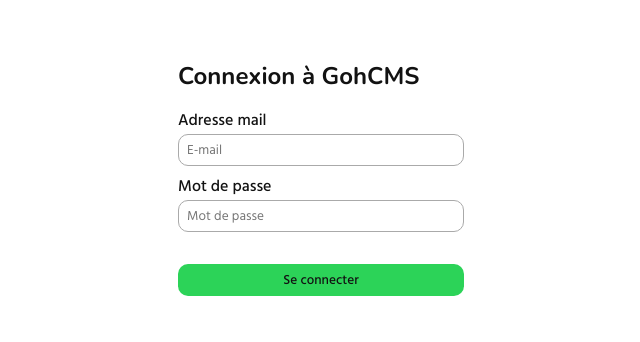
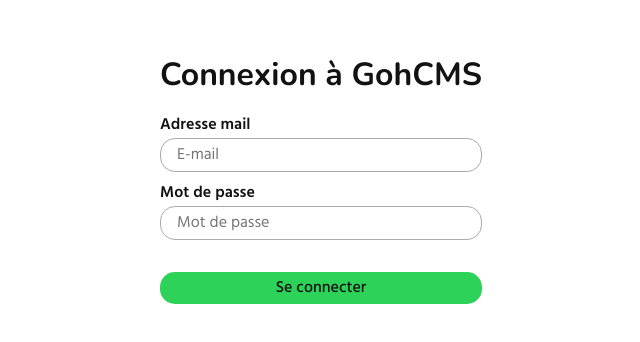
Before and after one commit to Floriansylvain/GoCMS, a Vue app in the folder web/admin-gui/: page / in a window 1280 px wide. Shown: the part 222-564 px from the top of the page, without its empty margins (319-959 px from the left). Built offline with nearby package versions, Linux system fonts and the light colour scheme; a web font is replaced by a local one.

Commit message:
Added cookies managment for Auth purpose

```diff
--- a/web/admin-gui/src/assets/base.css
+++ b/web/admin-gui/src/assets/base.css
@@ -6,7 +6,11 @@
 	--semibold-weight: 600;
 	--bold-weight: 700;
 
-	--radius: 10px;
+	--radius: 15px;
+
+	--font-body: 16px;
+	--font-small: 14px;
+	--font-verysmall: 12px;
 
 	--primary: #2CD358;
 	--primary-dark: #00BA2A;
@@ -15,6 +19,7 @@
 	--secondary-dark: #BA0094;
 	--secondary-light: #E88DCA;
 	--neutral-dark: #121212;
+	--neutral-medium: #707070;
 	--neutral-light: #aaaaaa;
 }
 
@@ -24,8 +29,11 @@
 
 h1 {
 	font-family: 'Frank Ruhl Libre', serif;
+	font-size: 40px;
 }
-
+h2 { font-size: 32px; }
+h3 { font-size: 24px; }
+h4 { font-size: 18px; }
 h2, h3, h4, h5, h6 {
 	font-family: 'Nunito', sans-serif;
 }
@@ -37,32 +45,52 @@
 	color: var(--neutral-dark);
 }
 
-.label-input {
+.label-input,
+.label-input-error {
 	display: flex;
 	flex-direction: column;
 }
 
-.label-input label {
-	font-weight: var(--medium-weight);
+.label-input label,
+.label-input-error label {
+	font-size: var(--font-body);
+	font-weight: var(--semibold-weight);
 }
 
-.label-input input {
-	height: 32px;
-	padding: 0 8px;
+.label-input p,
+.label-input-error p {
+	color: var(--neutral-medium);
+	font-size: var(--font-body);
+	font-weight: var(--medium-weight);
+	margin: 0;
+}
+
+.label-input input,
+.label-input-error input {
+	padding: 3px 16px;
+	font-size: var(--font-body);
 
 	border: solid 1.25px var(--neutral-light);
 	border-radius: var(--radius);
+}
+
+.label-input-error input {
+	border: solid 1.75px red;
+}
+
+.label-input-error p {
+	color: red;
 }
 
 .button-primary {
 	border-radius: var(--radius);
 	border: none;
 
-	height: 32px;
+	padding: 3px 16px;
+	font-size: var(--font-body);
+	font-weight: var(--medium-weight);
 
 	background-color: var(--primary);
-
-	font-weight: var(--medium-weight);
 
 	cursor: pointer;
 }
--- a/web/admin-gui/src/router/index.ts
+++ b/web/admin-gui/src/router/index.ts
@@ -1,7 +1,8 @@
-import { createRouter, createWebHistory } from 'vue-router'
+import { createRouter, createWebHistory, type NavigationGuard } from 'vue-router'
 import Home from '@/views/Home.vue'
 import Debug from '@/views/Debug.vue'
 import Login from '@/views/Login.vue'
+import { useAuthStore } from '@/stores/AuthStore'
 
 const router = createRouter({
 	history: createWebHistory(import.meta.env.BASE_URL),
@@ -9,7 +10,7 @@
 		{
 			path: '/',
 			name: 'login',
-      component: Login
+			component: Login,
 		},
 		{
 			path: '/debug',
@@ -24,4 +25,19 @@
 	]
 })
 
+router.beforeEach(async (to, from) => {
+	const isTokenValid = useAuthStore().isValid()
+	if (to.name === 'login') {
+		if (isTokenValid) return {
+			name: 'home'
+		}
+	} else {
+		if (!isTokenValid) {
+			return {
+				name: 'login',
+			}
+		}
+	}
+})
+
 export default router
--- a/web/admin-gui/src/stores/AuthStore.ts
+++ b/web/admin-gui/src/stores/AuthStore.ts
@@ -1,5 +1,7 @@
+import { getCookie } from "@/utils/cookies";
 import { defineStore } from "pinia";
 import { ref } from "vue";
+import { useErrorsStore } from "./ErrorsStore";
 
 export interface jwtFormat {
 	code: number,
@@ -8,8 +10,38 @@
 }
 
 export const useAuthStore = defineStore("AuthStore", () => {
-    const expire = ref("")
-    const token = ref("")
+	const expire = ref("")
+	const token = ref("")
 
-    return { expire, token }
+	function isSet(): boolean {
+		return token.value !== undefined && token.value !== ""
+	}
+
+	function isExpired(): boolean {
+		const tokenDate = new Date(expire.value)
+		const currentDate = new Date()
+
+		if (currentDate.getTime() > tokenDate.getTime()) {
+			useErrorsStore().sessionExpired = true
+			return true
+		}
+		return false
+	}
+
+	function isValid(): boolean {
+		return isSet() && !isExpired()
+	}
+
+	function initStore(): void {
+		const JWTtoken = getCookie('JWTtoken')
+		const JWTexpire = getCookie('JWTexpire')
+		if (JWTtoken !== "" && JWTexpire !== "") {
+			token.value = JWTtoken
+			expire.value = JWTexpire
+		}
+	}
+
+	initStore()
+
+	return { expire, token, isValid }
 })
--- /dev/null
+++ b/web/admin-gui/src/stores/ErrorsStore.ts
@@ -0,0 +1,14 @@
+import { defineStore } from "pinia";
+import { ref, type Ref } from "vue";
+
+interface storeErrors {
+    sessionExpired: boolean
+}
+
+export const useErrorsStore = defineStore("ErrorsStore", () => {
+    const errors: Ref<storeErrors> = ref({
+        sessionExpired: false
+    })
+
+    return errors
+})
--- /dev/null
+++ b/web/admin-gui/src/utils/cookies.ts
@@ -0,0 +1,13 @@
+export interface cookie {
+	key: string,
+	value: string,
+	expire: string
+}
+
+export function setCookie(cookieData: cookie): void {
+	document.cookie = `${cookieData.key}=${cookieData.value}; SameSite=Strict; Expires=${cookieData.expire};Secure`
+}
+
+export function getCookie(cookieName: string): string {
+	return document.cookie.match('(^|;)\\s*' + cookieName + '\\s*=\\s*([^;]+)')?.pop() || ''
+}
--- a/web/admin-gui/src/views/Login.vue
+++ b/web/admin-gui/src/views/Login.vue
@@ -1,22 +1,48 @@
 <script setup lang="ts">
 import { useAuthStore, type jwtFormat } from '@/stores/AuthStore';
+import { useErrorsStore } from '@/stores/ErrorsStore';
+import { setCookie } from '@/utils/cookies';
 import { ref, type Ref } from 'vue';
 import { useRouter } from 'vue-router';
 
 const isTokenOK: Ref<boolean|undefined> = ref(undefined)
 const router = useRouter()
 
+const authStore = useAuthStore()
+
+function updateJWTcookies(JWTdata: jwtFormat): void {
+	const cookieExpire = new Date(JWTdata.expire)
+	cookieExpire.setDate(cookieExpire.getDate() + 1)
+
+	setCookie({
+		key: 'JWTtoken',
+		value: JWTdata.token,
+		expire: cookieExpire.toString()
+	})
+	setCookie({
+		key: 'JWTexpire',
+		value: JWTdata.expire,
+		expire: cookieExpire.toString()
+	})
+}
+
+function disableErrors(): void {
+	useErrorsStore().sessionExpired = false
+}
+
 function jwtHandler(apiResponse: jwtFormat): void {
 	if (apiResponse.code !== 200) {
 		console.error(apiResponse)
+		isTokenOK.value = false
 		return
 	}
-	useAuthStore().token = apiResponse.token
-	useAuthStore().expire = apiResponse.expire
+	updateJWTcookies(apiResponse)
+	disableErrors()
+	authStore.token = apiResponse.token
+	authStore.expire = apiResponse.expire
 	isTokenOK.value = true
 }
 
-//TODO rempalcer tous les :8080 par la var d'env du port de l'API (sinon c un peu dommage)
 function login(email: string, password: string): void {
 	fetch(`http://${__APP_ENV__.APP_HOST_ADDRESS}:${__APP_ENV__.APP_API_PORT}/login/`, {
 		method: "POST",
@@ -46,13 +72,15 @@
 
 			<form @submit.prevent="login(email, password)">
 				<div class="inputs-group">
-					<div class="label-input">
+					<div :class="`label-input${isTokenOK === false ? '-error' : ''}`">
 						<label for="email">Adresse mail</label>
 						<input id="email" name="email" placeholder="E-mail" type="text" v-model="email">
 					</div>
-					<div class="label-input">
+					<div :class="`label-input${isTokenOK === false ? '-error' : ''}`">
 						<label for="password">Mot de passe</label>
 						<input id="password" name="password" placeholder="Mot de passe" type="password" v-model="password">
+						<p v-if="isTokenOK === false">❌ E-mail et/ou mot de passe incorrect(s).</p>
+						<p v-else-if="useErrorsStore().sessionExpired">⌛ Votre session a expiré.</p>
 					</div>
 				</div>
 				<button class="button-primary" type="submit">Se connecter</button>
@@ -74,8 +102,8 @@
 }
 
 .login-form {
-	width: 100%;
-	max-width: 350px;
+	width: fit-content;
+	max-width: 100%;
 
 	padding: 32px;
 }
```
Lines whose indentation alone changed are shown as unchanged.
